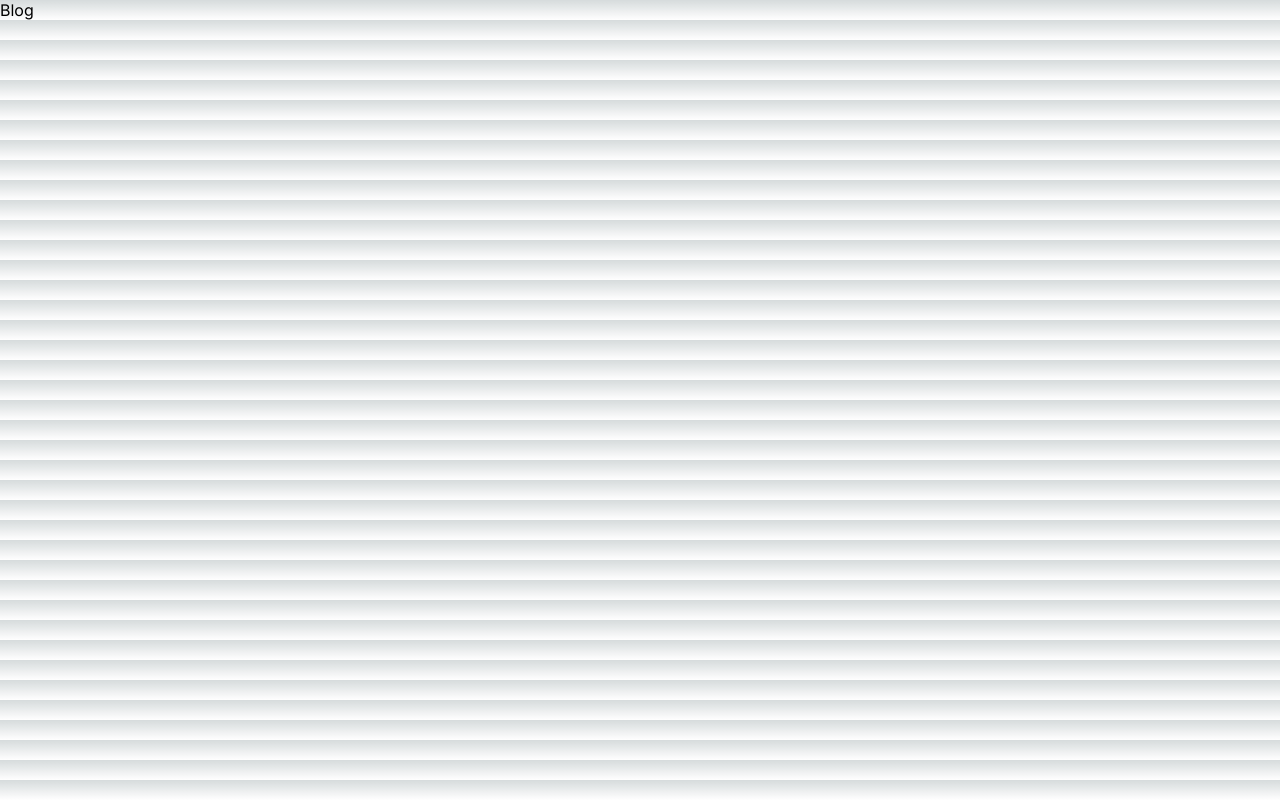
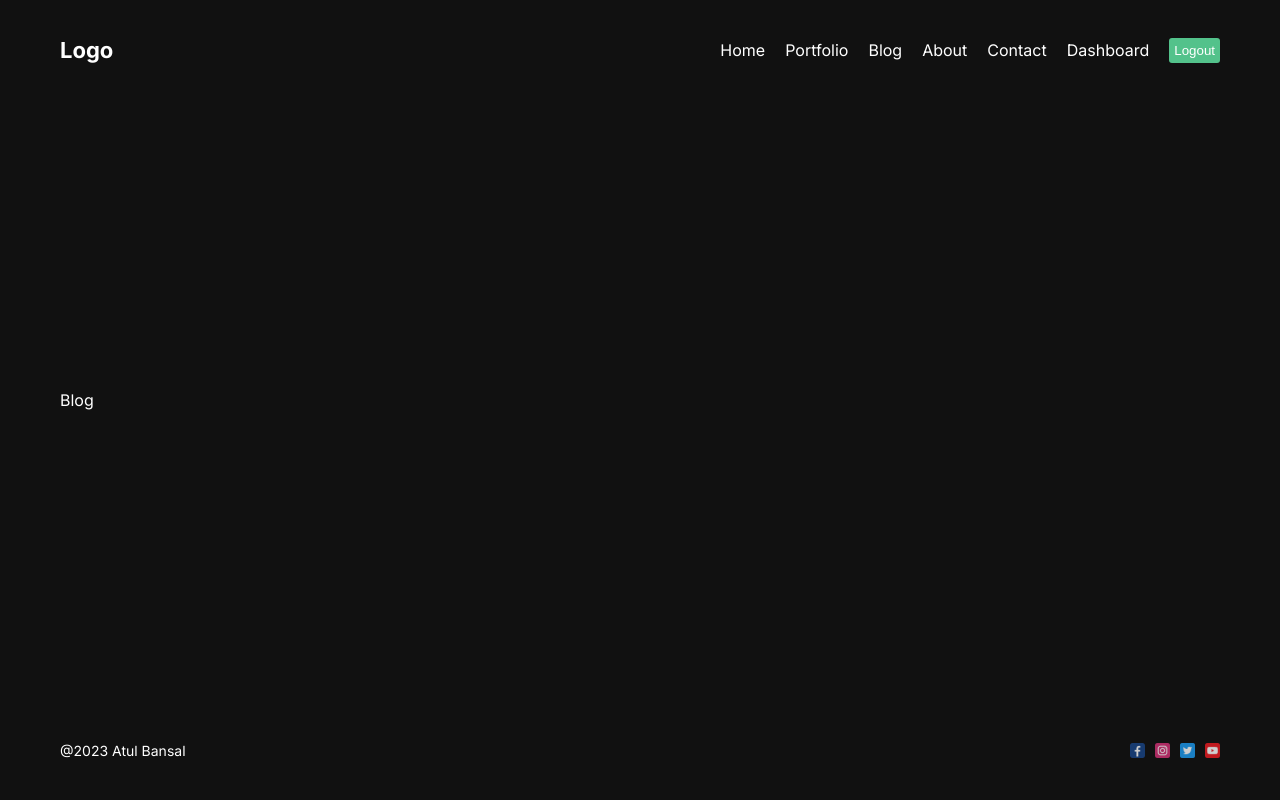
Before and after one commit to iamatulbansal/nextjs-project, a Next.js app: page /blog in a window 1280 px wide. Built offline with nearby package versions, Linux system fonts and the light colour scheme.

Commit message:
added home screen design and other layout

```diff
--- a/src/app/globals.css
+++ b/src/app/globals.css
@@ -1,77 +1,3 @@
-:root {
-  --max-width: 1100px;
-  --border-radius: 12px;
-  --font-mono: ui-monospace, Menlo, Monaco, 'Cascadia Mono', 'Segoe UI Mono',
-    'Roboto Mono', 'Oxygen Mono', 'Ubuntu Monospace', 'Source Code Pro',
-    'Fira Mono', 'Droid Sans Mono', 'Courier New', monospace;
-
-  --foreground-rgb: 0, 0, 0;
-  --background-start-rgb: 214, 219, 220;
-  --background-end-rgb: 255, 255, 255;
-
-  --primary-glow: conic-gradient(
-    from 180deg at 50% 50%,
-    #16abff33 0deg,
-    #0885ff33 55deg,
-    #54d6ff33 120deg,
-    #0071ff33 160deg,
-    transparent 360deg
-  );
-  --secondary-glow: radial-gradient(
-    rgba(255, 255, 255, 1),
-    rgba(255, 255, 255, 0)
-  );
-
-  --tile-start-rgb: 239, 245, 249;
-  --tile-end-rgb: 228, 232, 233;
-  --tile-border: conic-gradient(
-    #00000080,
-    #00000040,
-    #00000030,
-    #00000020,
-    #00000010,
-    #00000010,
-    #00000080
-  );
-
-  --callout-rgb: 238, 240, 241;
-  --callout-border-rgb: 172, 175, 176;
-  --card-rgb: 180, 185, 188;
-  --card-border-rgb: 131, 134, 135;
-}
-
-@media (prefers-color-scheme: dark) {
-  :root {
-    --foreground-rgb: 255, 255, 255;
-    --background-start-rgb: 0, 0, 0;
-    --background-end-rgb: 0, 0, 0;
-
-    --primary-glow: radial-gradient(rgba(1, 65, 255, 0.4), rgba(1, 65, 255, 0));
-    --secondary-glow: linear-gradient(
-      to bottom right,
-      rgba(1, 65, 255, 0),
-      rgba(1, 65, 255, 0),
-      rgba(1, 65, 255, 0.3)
-    );
-
-    --tile-start-rgb: 2, 13, 46;
-    --tile-end-rgb: 2, 5, 19;
-    --tile-border: conic-gradient(
-      #ffffff80,
-      #ffffff40,
-      #ffffff30,
-      #ffffff20,
-      #ffffff10,
-      #ffffff10,
-      #ffffff80
-    );
-
-    --callout-rgb: 20, 20, 20;
-    --callout-border-rgb: 108, 108, 108;
-    --card-rgb: 100, 100, 100;
-    --card-border-rgb: 200, 200, 200;
-  }
-}
 
 * {
   box-sizing: border-box;
@@ -83,25 +9,20 @@ html,
 body {
   max-width: 100vw;
   overflow-x: hidden;
+  background-color: #111;
+  color: white;
 }
 
-body {
-  color: rgb(var(--foreground-rgb));
-  background: linear-gradient(
-      to bottom,
-      transparent,
-      rgb(var(--background-end-rgb))
-    )
-    rgb(var(--background-start-rgb));
+a{
+  text-decoration: none;
+  color: inherit;
 }
-
-a {
-  color: inherit;
-  text-decoration: none;
+.container {
+  max-width: 1366px;
+  min-height: 100vh;
+  margin: 0 auto;
+  padding: 0 60px;
+  display: flex;
+  flex-direction: column;
+  justify-content: space-between;
 }
-
-@media (prefers-color-scheme: dark) {
-  html {
-    color-scheme: dark;
-  }
-}
--- a/src/app/layout.js
+++ b/src/app/layout.js
@@ -1,17 +1,25 @@
-import { Inter } from 'next/font/google'
-import './globals.css'
+import { Inter } from "next/font/google";
+import "./globals.css";
+import Navbar from "@/components/navbar/Navbar";
+import Footer from "@/components/footer/Footer";
 
-const inter = Inter({ subsets: ['latin'] })
+const inter = Inter({ subsets: ["latin"] });
 
 export const metadata = {
-  title: 'Create Next App',
-  description: 'Generated by create next app',
-}
+  title: "Create Next App",
+  description: "Generated by create next app",
+};
 
 export default function RootLayout({ children }) {
   return (
-    <html lang="en">
-      <body className={inter.className}>{children}</body>
+    <html lang='en'>
+      <body className={inter.className}>
+        <div className='container'>
+          <Navbar />
+          {children}
+          <Footer />
+        </div>
+      </body>
     </html>
-  )
+  );
 }
--- a/src/app/page.module.css
+++ b/src/app/page.module.css
@@ -1,229 +1,37 @@
-.main {
+.container{
+  display: flex;
+  align-items: center;
+  gap: 20px;
+
+}
+.item{
+  flex: 1;
   display: flex;
   flex-direction: column;
-  justify-content: space-between;
-  align-items: center;
-  padding: 6rem;
-  min-height: 100vh;
+  gap: 50px;
+
+}
+.desc {
+  font-size: 24px;
+  font-weight: 300;
+}
+.img{
+  width: 100%;
+  height: 500px;
+  object-fit: contain;
+}
+.title {
+  font-size: 72px;
+  background: linear-gradient(to bottom, #194c33, #bbb);
+  -webkit-background-clip: text;
+  -webkit-text-fill-color: transparent;
 }
 
-.description {
-  display: inherit;
-  justify-content: inherit;
-  align-items: inherit;
-  font-size: 0.85rem;
-  max-width: var(--max-width);
-  width: 100%;
-  z-index: 2;
-  font-family: var(--font-mono);
+.button{
+  cursor: pointer;
+  padding: 20px;
+  border-radius: 5px;
+  border: none;
+  background-color: #53c28b;
+  width: max-content;
 }
-
-.description a {
-  display: flex;
-  justify-content: center;
-  align-items: center;
-  gap: 0.5rem;
-}
-
-.description p {
-  position: relative;
-  margin: 0;
-  padding: 1rem;
-  background-color: rgba(var(--callout-rgb), 0.5);
-  border: 1px solid rgba(var(--callout-border-rgb), 0.3);
-  border-radius: var(--border-radius);
-}
-
-.code {
-  font-weight: 700;
-  font-family: var(--font-mono);
-}
-
-.grid {
-  display: grid;
-  grid-template-columns: repeat(4, minmax(25%, auto));
-  max-width: 100%;
-  width: var(--max-width);
-}
-
-.card {
-  padding: 1rem 1.2rem;
-  border-radius: var(--border-radius);
-  background: rgba(var(--card-rgb), 0);
-  border: 1px solid rgba(var(--card-border-rgb), 0);
-  transition: background 200ms, border 200ms;
-}
-
-.card span {
-  display: inline-block;
-  transition: transform 200ms;
-}
-
-.card h2 {
-  font-weight: 600;
-  margin-bottom: 0.7rem;
-}
-
-.card p {
-  margin: 0;
-  opacity: 0.6;
-  font-size: 0.9rem;
-  line-height: 1.5;
-  max-width: 30ch;
-}
-
-.center {
-  display: flex;
-  justify-content: center;
-  align-items: center;
-  position: relative;
-  padding: 4rem 0;
-}
-
-.center::before {
-  background: var(--secondary-glow);
-  border-radius: 50%;
-  width: 480px;
-  height: 360px;
-  margin-left: -400px;
-}
-
-.center::after {
-  background: var(--primary-glow);
-  width: 240px;
-  height: 180px;
-  z-index: -1;
-}
-
-.center::before,
-.center::after {
-  content: '';
-  left: 50%;
-  position: absolute;
-  filter: blur(45px);
-  transform: translateZ(0);
-}
-
-.logo {
-  position: relative;
-}
-/* Enable hover only on non-touch devices */
-@media (hover: hover) and (pointer: fine) {
-  .card:hover {
-    background: rgba(var(--card-rgb), 0.1);
-    border: 1px solid rgba(var(--card-border-rgb), 0.15);
-  }
-
-  .card:hover span {
-    transform: translateX(4px);
-  }
-}
-
-@media (prefers-reduced-motion) {
-  .card:hover span {
-    transform: none;
-  }
-}
-
-/* Mobile */
-@media (max-width: 700px) {
-  .content {
-    padding: 4rem;
-  }
-
-  .grid {
-    grid-template-columns: 1fr;
-    margin-bottom: 120px;
-    max-width: 320px;
-    text-align: center;
-  }
-
-  .card {
-    padding: 1rem 2.5rem;
-  }
-
-  .card h2 {
-    margin-bottom: 0.5rem;
-  }
-
-  .center {
-    padding: 8rem 0 6rem;
-  }
-
-  .center::before {
-    transform: none;
-    height: 300px;
-  }
-
-  .description {
-    font-size: 0.8rem;
-  }
-
-  .description a {
-    padding: 1rem;
-  }
-
-  .description p,
-  .description div {
-    display: flex;
-    justify-content: center;
-    position: fixed;
-    width: 100%;
-  }
-
-  .description p {
-    align-items: center;
-    inset: 0 0 auto;
-    padding: 2rem 1rem 1.4rem;
-    border-radius: 0;
-    border: none;
-    border-bottom: 1px solid rgba(var(--callout-border-rgb), 0.25);
-    background: linear-gradient(
-      to bottom,
-      rgba(var(--background-start-rgb), 1),
-      rgba(var(--callout-rgb), 0.5)
-    );
-    background-clip: padding-box;
-    backdrop-filter: blur(24px);
-  }
-
-  .description div {
-    align-items: flex-end;
-    pointer-events: none;
-    inset: auto 0 0;
-    padding: 2rem;
-    height: 200px;
-    background: linear-gradient(
-      to bottom,
-      transparent 0%,
-      rgb(var(--background-end-rgb)) 40%
-    );
-    z-index: 1;
-  }
-}
-
-/* Tablet and Smaller Desktop */
-@media (min-width: 701px) and (max-width: 1120px) {
-  .grid {
-    grid-template-columns: repeat(2, 50%);
-  }
-}
-
-@media (prefers-color-scheme: dark) {
-  .vercelLogo {
-    filter: invert(1);
-  }
-
-  .logo {
-    filter: invert(1) drop-shadow(0 0 0.3rem #ffffff70);
-  }
-}
-
-@keyframes rotate {
-  from {
-    transform: rotate(360deg);
-  }
-  to {
-    transform: rotate(0deg);
-  }
-}
--- /dev/null
+++ b/src/components/footer/Footer.jsx
@@ -0,0 +1,18 @@
+import React from 'react'
+import style from './footer.module.css'
+import Image from 'next/image'
+const Footer = () => {
+  return (
+    <div className={style.container}>
+      <div >@2023 Atul Bansal</div>
+      <div className={style.social}>
+        <Image src="/1.png" width={15} height={15} className={style.icon} alt="social-icons Facebook Account" />
+        <Image src="/2.png" width={15} height={15} className={style.icon} alt="social-icons" />
+        <Image src="/3.png" width={15} height={15} className={style.icon} alt="social-icons" />
+        <Image src="/4.png" width={15} height={15} className={style.icon} alt="social-icons" />
+      </div>
+    </div>
+  )
+}
+
+export default Footer
--- /dev/null
+++ b/src/components/footer/footer.module.css
@@ -0,0 +1,17 @@
+.container {
+  height: 100px;
+  display: flex;
+  justify-content: space-between;
+  align-items: center;
+  gap: 20px;
+  font-size: 14px;
+}
+.social {
+  display: flex;
+  align-items: center;
+  gap: 10px;
+}
+.icon {
+  opacity: 0.8;
+  cursor: pointer;
+}
--- /dev/null
+++ b/src/components/navbar/Navbar.jsx
@@ -0,0 +1,60 @@
+"use client";
+import Link from "next/link";
+import React from "react";
+import style from "./navbar.module.css";
+const links = [
+  {
+    id: 1,
+    title: "Home",
+    url: "/",
+  },
+  {
+    id: 2,
+    title: "Portfolio",
+    url: "/portfolio",
+  },
+  {
+    id: 3,
+    title: "Blog",
+    url: "/blog",
+  },
+  {
+    id: 4,
+    title: "About",
+    url: "/about",
+  },
+  {
+    id: 5,
+    title: "Contact",
+    url: "/contact",
+  },
+  {
+    id: 6,
+    title: "Dashboard",
+    url: "/dashboard",
+  },
+];
+const Navbar = () => {
+  return (
+    <div className={style.container}>
+      <Link href='/' className={style.logo}>
+        Logo
+      </Link>
+      <div className={style.links}>
+        {links.map((link) => (
+          <Link key={link.id} href={link.url} className={style.link}>
+            {link.title}
+          </Link>
+        ))}
+        <button
+          onClick={() => console.log("User Logout")}
+          className={style.logout}
+        >
+          Logout
+        </button>
+      </div>
+    </div>
+  );
+};
+
+export default Navbar;
--- /dev/null
+++ b/src/components/navbar/navbar.module.css
@@ -0,0 +1,25 @@
+.container {
+  height: 100px;
+  display: flex;
+  justify-content: space-between;
+  align-items: center;
+}
+.logo {
+  font-weight: bold;
+  font-size: 22px;
+}
+.logout {
+  background-color: #53c28b;
+  padding: 5px;
+  border: none;
+  color: white;
+  border-radius: 3px;
+  cursor: pointer;
+}
+.links {
+  display: flex;
+  align-items: center;
+  gap: 20px;
+}
+.link {
+}
```
Also changed, not shown: src/app/contact/loading.js (added, +7 -0 lines), src/app/dashboard/(auth)/login/page.js (added, +9 -0 lines), src/app/dashboard/(auth)/register/page.js (added, +9 -0 lines), src/app/page.js (+23 -5 lines).
